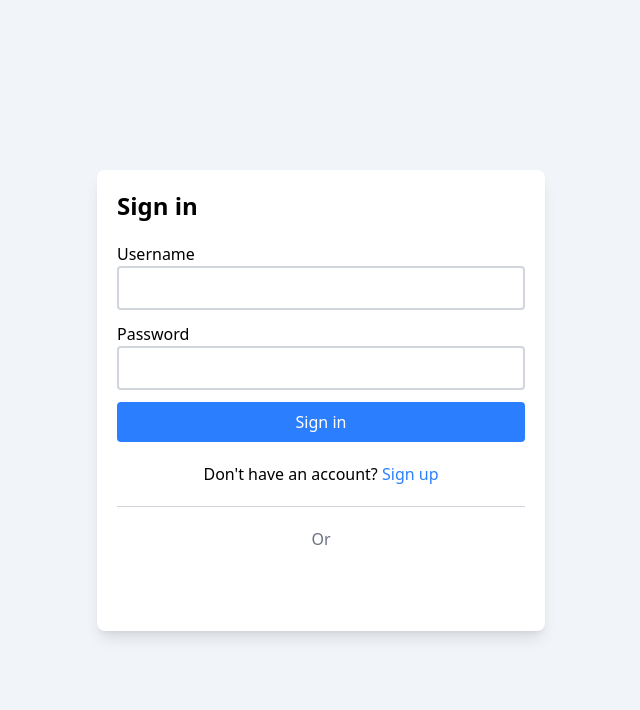
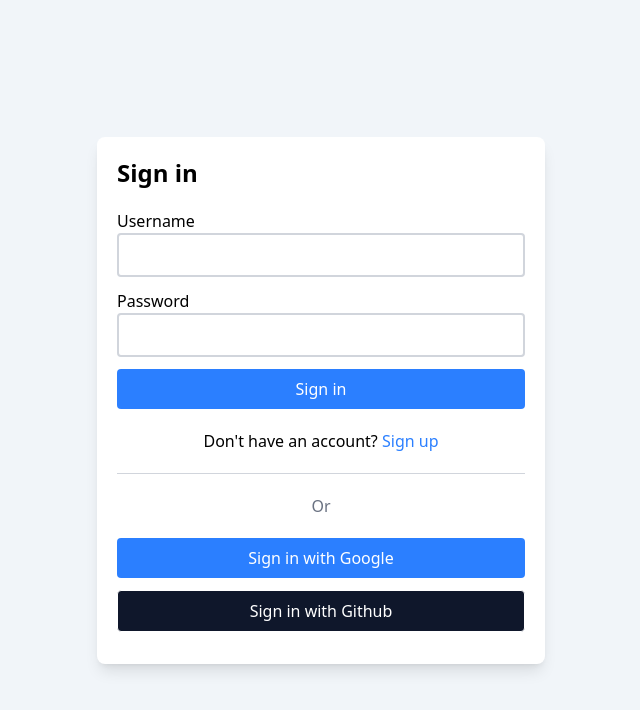
Before and after one commit to aldrin112602/chat-app-react-ts, a React (Vite) app: page / in a window 1280 px wide. Shown: the top 710 px of the page, without its empty margins (319-959 px from the left). Built offline with nearby package versions, Linux system fonts and the light colour scheme; no server answers.

Commit message:
Added github oauth

```diff
--- /dev/null
+++ b/src/auth/features/connect-providers/github/githubSignin.tsx
@@ -0,0 +1,10 @@
+import { Button } from "../../../../components/button";
+
+export const GithubSignin = () => {
+  return (
+    <Button
+      label="Sign in with Github"
+      className="border bg-slate-900 text-white rounded block w-full my-3 py-2 cursor-pointer"
+    />
+  );
+};
--- a/src/auth/features/connect-providers/google/googleSignin.tsx
+++ b/src/auth/features/connect-providers/google/googleSignin.tsx
@@ -1,25 +1,13 @@
-import { GoogleLogin, CredentialResponse } from "@react-oauth/google";
-import { jwtDecode } from "jwt-decode";
-
-type DecodedToken = {
-  email: string;
-  name: string;
-  picture: string;
-};
+import { useGoogleLogin } from "@react-oauth/google";
+import { Button } from "../../../../components/button";
 
 export const GoogleSignin = () => {
-  const responseMessage = (response: CredentialResponse) => {
-    if (response.credential) {
-      try {
-        // Decode the JWT credential to get user information
-        const decoded: DecodedToken = jwtDecode(response.credential);
-        console.log("User:", decoded);
+  const login = useGoogleLogin({
+    onSuccess: (response: any) => {
+      console.log(response);
+    },
+    onError: (error) => console.log("Login Failed:", error),
+  });
 
-      } catch (error) {
-        console.error("Failed to decode token:", error);
-      }
-    }
-  };
-
-  return <GoogleLogin onSuccess={responseMessage} />;
+  return <Button label="Sign in with Google" onClick={login} />;
 };
--- a/src/auth/features/signin/signin.tsx
+++ b/src/auth/features/signin/signin.tsx
@@ -2,6 +2,7 @@ import { Layout } from "../../components/layout";
 import { Input } from "../../../components/input";
 import { Button } from "../../../components/button";
 import { GoogleSignin } from "../connect-providers/google/googleSignin";
+import { GithubSignin } from "../connect-providers/github/githubSignin";
 
 
 export const Signin = () => {
@@ -34,8 +35,9 @@ export const Signin = () => {
         </p>
         <div className="border-t border-gray-300"></div>
         <p className="mt-5 text-center text-gray-500">Or</p>
-        <div className="flex justify-center space-x-2 mt-5">
+        <div className="mt-5">
           <GoogleSignin />
+          <GithubSignin />
         </div>
       </form>
     </Layout>
--- /dev/null
+++ b/src/config.ts
@@ -0,0 +1,22 @@
+const config = {
+  apiUrl: import.meta.env.REACT_APP_API_URL || "",
+
+  googleClientId: import.meta.env.VITE_GOOGLE_CLIENT_ID || "",
+
+  googleProjectId: import.meta.env.VITE_GOOGLE_PROJECT_ID || "",
+
+  googleAuthUri: import.meta.env.VITE_GOOGLE_AUTH_URI || "",
+
+  googleTokenUri: import.meta.env.VITE_GOOGLE_TOKEN_URI || "",
+
+  googleAuthProviderCertUrl:
+    import.meta.env.VITE_GOOGLE_AUTH_PROVIDER_CERT_URL || "",
+
+  googleClientSecret: import.meta.env.VITE_GOOGLE_CLIENT_SECRET || "",
+
+  githubClientId: import.meta.env.VITE_GITHUB_CLIENT_ID || "",
+
+  githubClientSecret: import.meta.env.VITE_GITHUB_CLIENT_SECRET || "",
+};
+
+export default config;
--- a/src/main.tsx
+++ b/src/main.tsx
@@ -3,9 +3,10 @@ import { createRoot } from "react-dom/client";
 import "./assets/styles/index.css";
 import App from "./App.tsx";
 import { GoogleOAuthProvider } from "@react-oauth/google";
+import config from "./config.ts";
 
 // Import environment variable
-const googleClientId = import.meta.env.VITE_GOOGLE_CLIENT_ID;
+const { googleClientId } = config
 
 createRoot(document.getElementById("root")!).render(
   <GoogleOAuthProvider clientId={googleClientId}>
```
